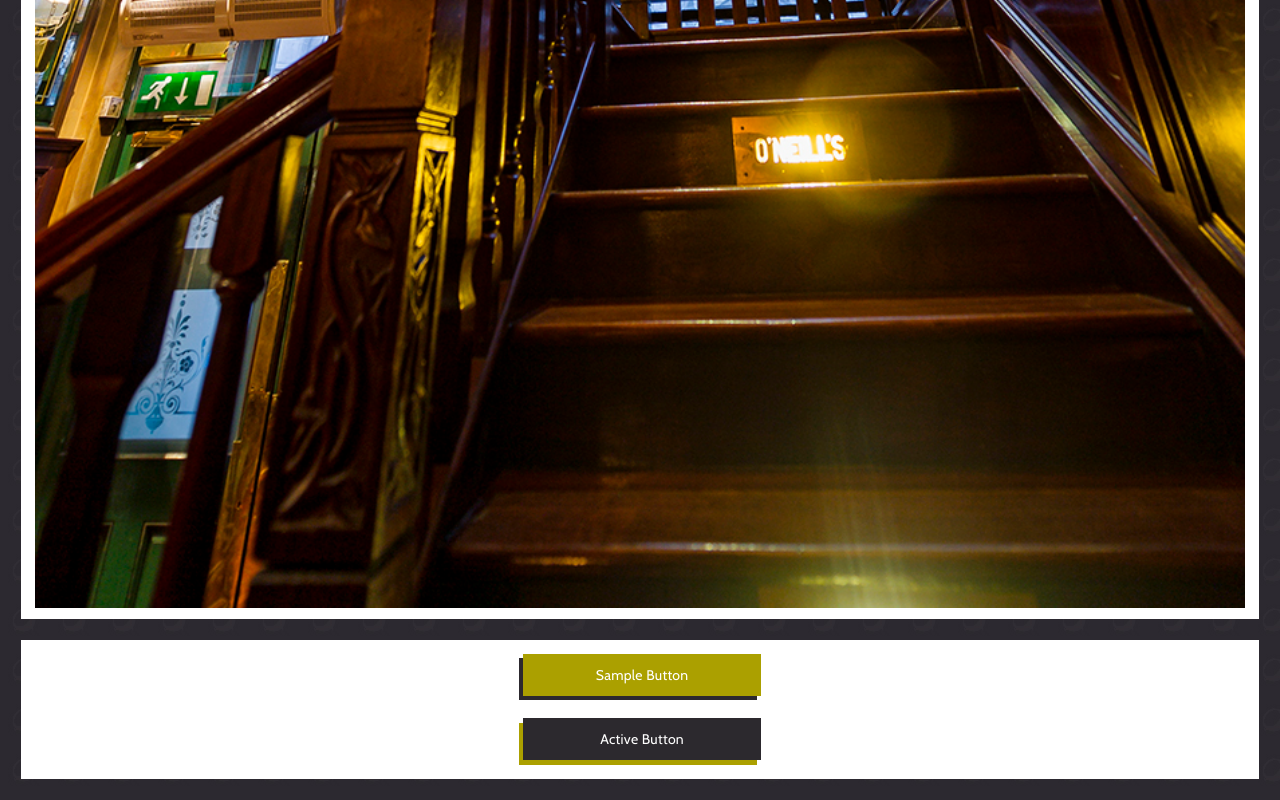
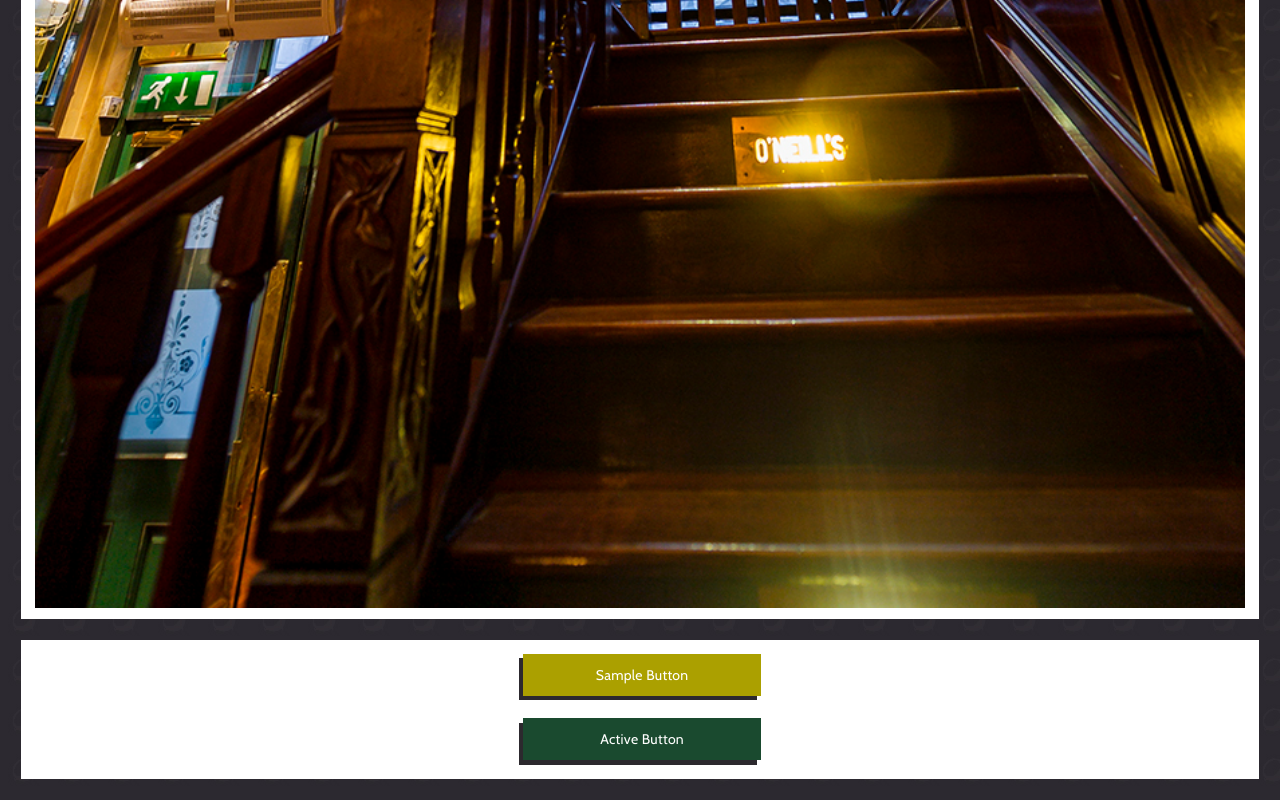
Before and after one commit to kellyngo/final-part-2-leaky-cauldron, a plain HTML site: page index.html in a window 1280 px wide. Shown: the part 4265-5065 px from the top of the page. Drawn offline with nearby package versions, Linux system fonts and the light colour scheme.

Commit message:
add button transition

```diff
--- a/css/main.css
+++ b/css/main.css
@@ -182,20 +182,17 @@ a.active {
     text-align: center;
     line-height: 3em;
     color: white;
+    transition: background 0.3s ease;
 }
 
-.yellow-back {
+.yellow-front:hover {
+    background: #1a4a2f;
+}
+
+.green-front {
     width: 17em;
     height: 3em;
-    background: #aba000;
-    float: left;
-    margin-top: .3em;
-}
-
-.purple-front {
-    width: 17em;
-    height: 3em;
-    background: #2c292e;
+    background: #1a4a2f;
     position: relative;
         left: .3em;
         bottom: 3.3em;
--- a/index.html
+++ b/index.html
@@ -59,8 +59,8 @@
         </div>
         <br />
         <div class="button-container">
-            <div class="yellow-back"></div>
-            <div class="purple-front">Active Button</div>
+            <div class="purple-back"></div>
+            <div class="green-front">Active Button</div>
         </div>
     </section> <!-- End Button Section -->
 
```
